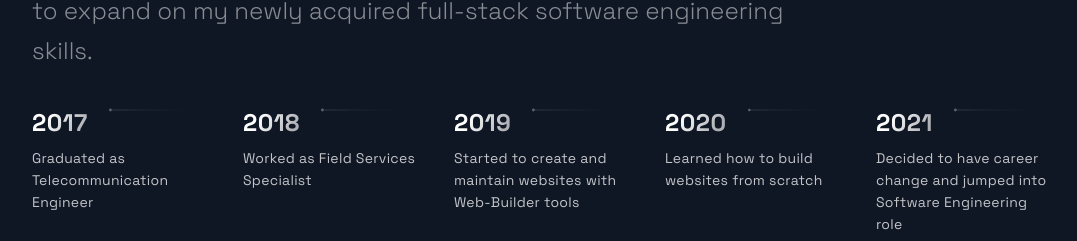
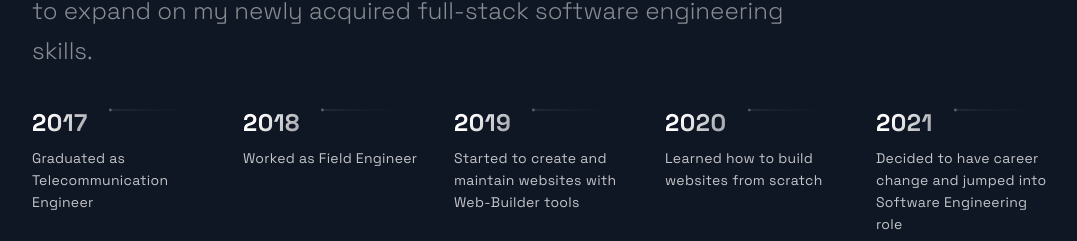
Before and after one commit to mauritzerick/portfolio, a Next.js app: page / in a window 1280 px wide. Shown: the part 1190-1431 px from the top of the page, without its empty margins (88-1165 px from the left). Built offline with nearby package versions, Linux system fonts and the light colour scheme.

Commit message:
timeline

```diff
--- a/src/constants/constants.js
+++ b/src/constants/constants.js
@@ -39,7 +39,7 @@ export const projects = [
 
 export const TimeLineData = [
   { year: 2017, text: 'Graduated as Telecommunication Engineer', },
-  { year: 2018, text: 'Worked as Field Services Specialist', },
+  { year: 2018, text: 'Worked as Field Engineer', },
   { year: 2019, text: 'Started to create and maintain websites with Web-Builder tools', },
   { year: 2020, text: 'Learned how to build websites from scratch', },
   { year: 2021, text: 'Decided to have career change and jumped into Software Engineering role', },
```
